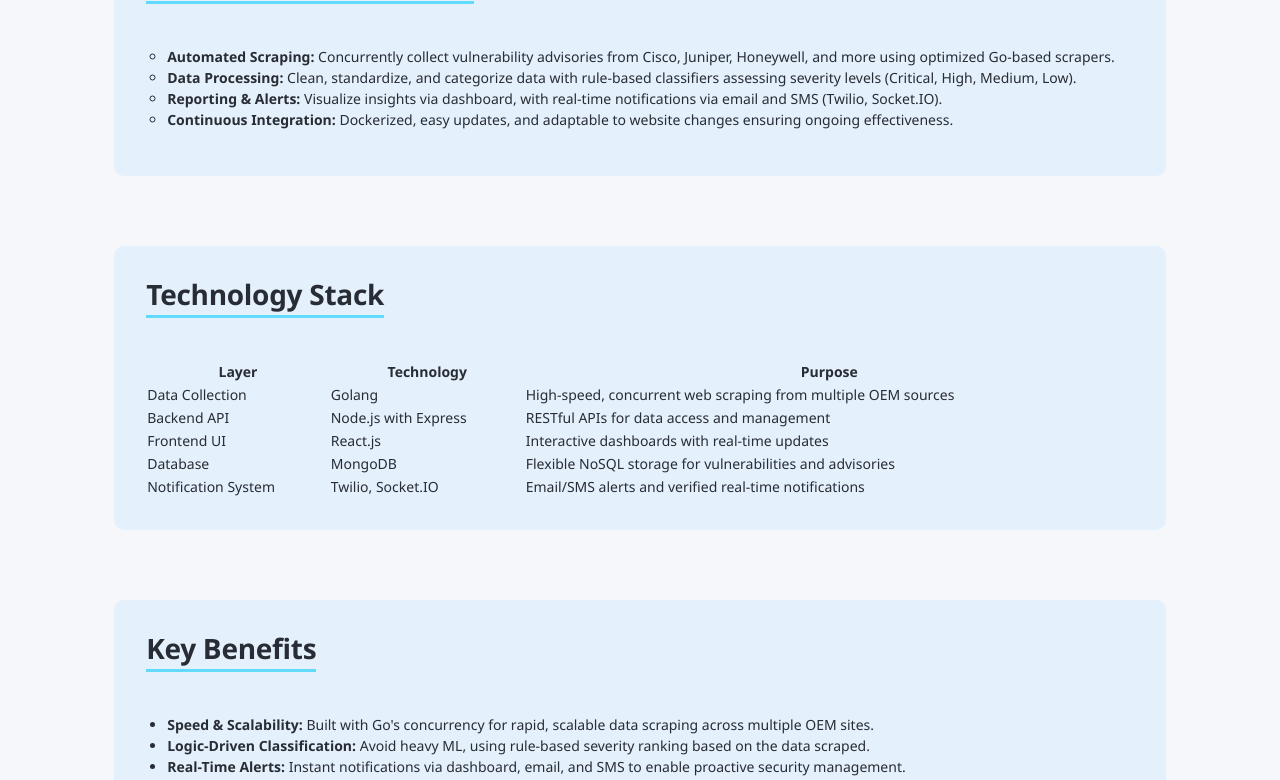
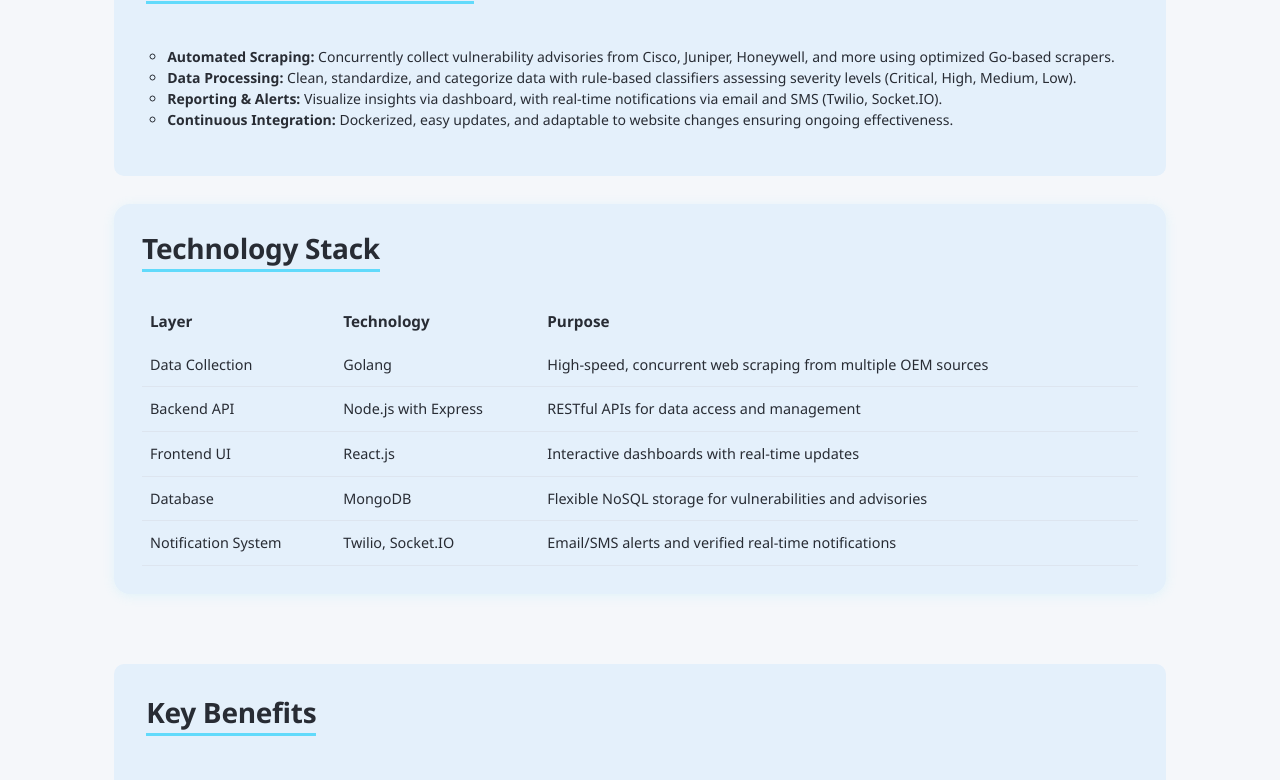
Before and after one commit to OM-HASE/vulnscraper-project, a React (Create React App) app in the folder frontend/: page / in a window 1280 px wide. Shown: the part 1494-2274 px from the top of the page. Built offline with nearby package versions, Linux system fonts and the light colour scheme; no server answers.

Commit message:
VulnScraper

```diff
--- a/frontend/src/Homepage.js
+++ b/frontend/src/Homepage.js
@@ -39,10 +39,8 @@ const FeatureCard = ({ title, desc }) => (
   </div>
 );
 
-// Unified Contributors Section: combines static + GitHub contributors
+// Unified Contributors Section: pulls from GitHub only for final version
 const Contributors = () => {
-
-
   const [gitHubContributors, setGitHubContributors] = useState([]);
 
   useEffect(() => {
@@ -50,14 +48,11 @@ const Contributors = () => {
       .then(res => res.json())
       .then(data => {
         if (Array.isArray(data)) {
-          // map GitHub contributors into consistent format
           const ghContribs = data.map(user => ({
             id: user.id,
             name: user.login,
-            role: null,
             photo: user.avatar_url,
             profileUrl: user.html_url,
-            contributions: user.contributions,
           }));
           setGitHubContributors(ghContribs);
         }
@@ -65,33 +60,16 @@ const Contributors = () => {
       .catch(err => console.error("Failed to fetch contributors", err));
   }, []);
 
-  // Merge static team + GitHub contributors
-  // Avoid duplicating if someone's in both sets by name or id
-  // Here just concatenate for simplicity
-  const allContributors = [...gitHubContributors];
-
   return (
     <section style={styles.contributorsSection}>
       <h2 style={styles.sectionTitle}>Contributors</h2>
       <div style={styles.contributorsGrid}>
-        {allContributors.map(member => (
+        {gitHubContributors.map(member => (
           <div key={member.id} style={styles.contributorCard}>
-            {member.profileUrl ? (
-              <a href={member.profileUrl} target="_blank" rel="noopener noreferrer" style={{textDecoration:"none"}}>
-                <img src={member.photo} alt={member.name} style={styles.contributorPhoto} />
-                <h4 style={styles.contributorName}>{member.name}</h4>
-                <p style={styles.contributorRole}>
-                  {member.role ? member.role : ""}
-                  {member.contributions ? ` - ${member.contributions} contributions` : ""}
-                </p>
-              </a>
-            ) : (
-              <>
-                <img src={member.photo} alt={member.name} style={styles.contributorPhoto} />
-                <h4 style={styles.contributorName}>{member.name}</h4>
-                <p style={styles.contributorRole}>{member.role}</p>
-              </>
-            )}
+            <a href={member.profileUrl} target="_blank" rel="noopener noreferrer" style={{textDecoration:"none"}}>
+              <img src={member.photo} alt={member.name} style={styles.contributorPhoto} />
+              <h4 style={styles.contributorName}>{member.name}</h4>
+            </a>
           </div>
         ))}
       </div>
@@ -153,11 +131,10 @@ const Homepage = () => {
         <section style={styles.aboutSection}>
           <h2 style={styles.sectionTitle}>About the Creators</h2>
           <p style={styles.aboutText}>
-            VulnScraper is an open-source security tool created by a dedicated team of cybersecurity experts and full-stack developers passionate about industrial and enterprise cybersecurity. Built in Go for speed and concurrency, it automates OEM vulnerability monitoring, enabling organizations to strengthen defenses proactively.
+            VulnScraper is an open-source security tool developed by a team of Computer Engineering students specializing in cybersecurity and full-stack development from Vishwakarma Institute of Technology, Pune. Built in Go for speed and concurrency, it automates OEM vulnerability monitoring, enabling organizations to strengthen defenses proactively.
           </p>
         </section>
 
-        {/* Unified Contributors Section */}
         <Contributors />
 
         <section style={styles.aboutSection}>
@@ -170,41 +147,41 @@ const Homepage = () => {
           </ul>
         </section>
 
-        <section style={styles.aboutSection}>
+        <section style={styles.techTableWrapper}>
           <h2 style={styles.sectionTitle}>Technology Stack</h2>
           <table style={styles.techTable}>
             <thead>
               <tr>
-                <th>Layer</th>
-                <th>Technology</th>
-                <th>Purpose</th>
+                <th style={styles["techTable th"]}>Layer</th>
+                <th style={styles["techTable th"]}>Technology</th>
+                <th style={styles["techTable th"]}>Purpose</th>
               </tr>
             </thead>
             <tbody>
-              <tr>
-                <td>Data Collection</td>
-                <td>Golang</td>
-                <td>High-speed, concurrent web scraping from multiple OEM sources</td>
+              <tr style={styles.techTableRow}>
+                <td style={styles["techTable td"]}>Data Collection</td>
+                <td style={styles["techTable td"]}>Golang</td>
+                <td style={styles["techTable td"]}>High-speed, concurrent web scraping from multiple OEM sources</td>
               </tr>
-              <tr>
-                <td>Backend API</td>
-                <td>Node.js with Express</td>
-                <td>RESTful APIs for data access and management</td>
+              <tr style={styles.techTableRow}>
+                <td style={styles["techTable td"]}>Backend API</td>
+                <td style={styles["techTable td"]}>Node.js with Express</td>
+                <td style={styles["techTable td"]}>RESTful APIs for data access and management</td>
               </tr>
-              <tr>
-                <td>Frontend UI</td>
-                <td>React.js</td>
-                <td>Interactive dashboards with real-time updates</td>
+              <tr style={styles.techTableRow}>
+                <td style={styles["techTable td"]}>Frontend UI</td>
+                <td style={styles["techTable td"]}>React.js</td>
+                <td style={styles["techTable td"]}>Interactive dashboards with real-time updates</td>
               </tr>
-              <tr>
-                <td>Database</td>
-                <td>MongoDB</td>
-                <td>Flexible NoSQL storage for vulnerabilities and advisories</td>
+              <tr style={styles.techTableRow}>
+                <td style={styles["techTable td"]}>Database</td>
+                <td style={styles["techTable td"]}>MongoDB</td>
+                <td style={styles["techTable td"]}>Flexible NoSQL storage for vulnerabilities and advisories</td>
               </tr>
-              <tr>
-                <td>Notification System</td>
-                <td>Twilio, Socket.IO</td>
-                <td>Email/SMS alerts and verified real-time notifications</td>
+              <tr style={styles.techTableRow}>
+                <td style={styles["techTable td"]}>Notification System</td>
+                <td style={styles["techTable td"]}>Twilio, Socket.IO</td>
+                <td style={styles["techTable td"]}>Email/SMS alerts and verified real-time notifications</td>
               </tr>
             </tbody>
           </table>
@@ -436,10 +413,40 @@ const styles = {
     borderTop: "1px solid #dde5ef",
     background: "#f5f7fa",
   },
+  techTableWrapper: {
+    background: "#e4f0fb",
+    borderRadius: "16px",
+    padding: "2rem",
+    margin: "2rem 0",
+    boxShadow: "0 2px 12px #61dafb22",
+    display: "block",
+    overflowX: "auto",
+  },
   techTable: {
     width: "100%",
     borderCollapse: "collapse",
-    marginTop: "1rem",
+    background: "transparent",
+  },
+  "techTable th": {
+    fontWeight: "700",
+    color: "#282c34",
+    fontSize: "1.09rem",
+    padding: "10px 8px",
+    borderBottom: "none",
+    background: "transparent",
+    textAlign: "left",
+  },
+  "techTable td": {
+    fontWeight: "400",
+    color: "#282c34",
+    fontSize: "1.03rem",
+    padding: "11px 8px",
+    borderBottom: "none",
+    background: "transparent",
+    textAlign: "left",
+  },
+  techTableRow: {
+    borderBottom: "1px solid #dde5ef"
   },
   contributorsSection: {
     marginTop: "5rem",
@@ -475,11 +482,7 @@ const styles = {
     fontSize: "1rem",
     marginBottom: "0.3rem",
     color: "#2778ac",
-  },
-  contributorRole: {
-    fontSize: "0.9rem",
-    color: "#426991",
-  },
+  }
 };
 
 export default Homepage;
```
